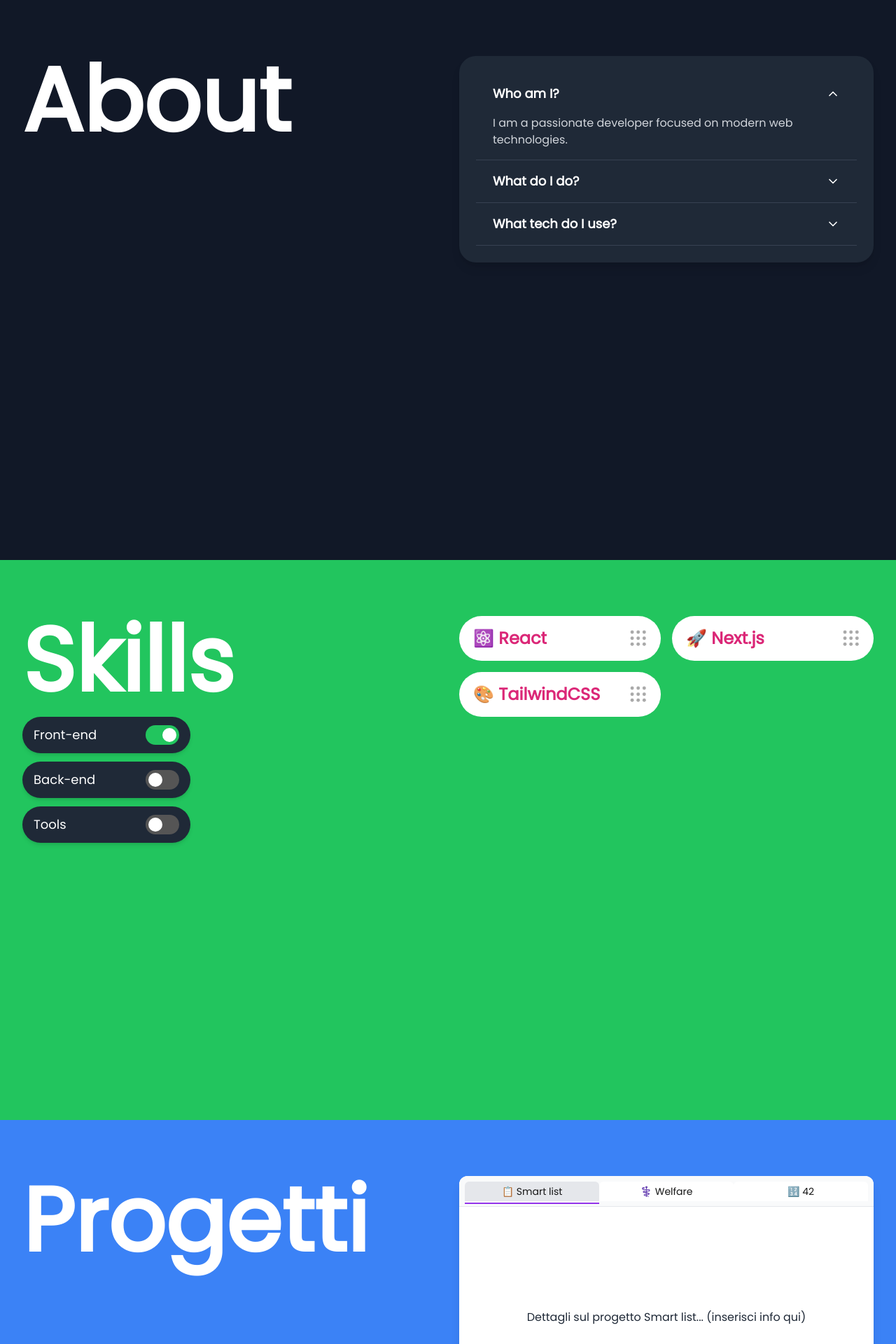
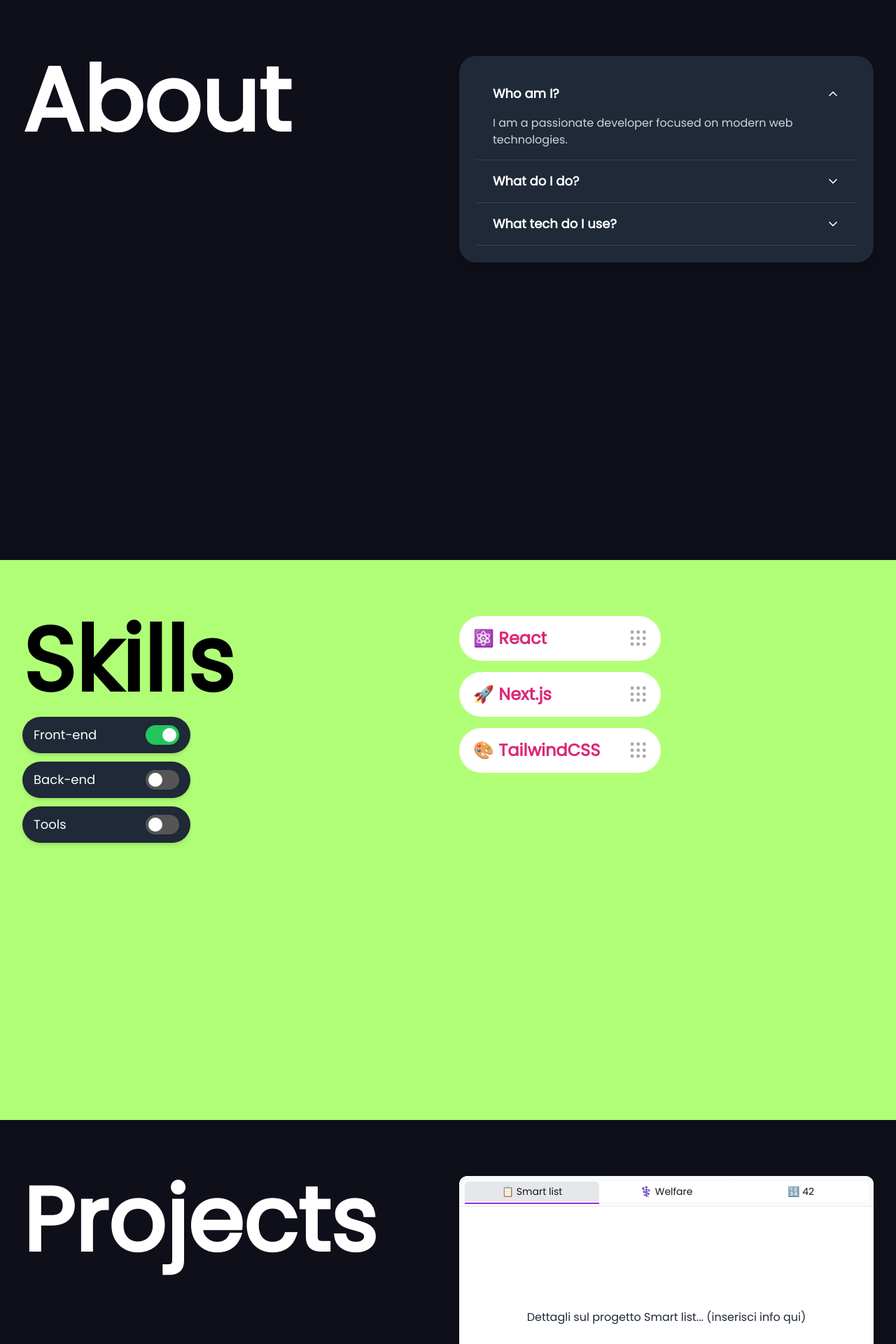
Before and after one commit to amema42/portfolio, a Next.js app: page / in a window 1280 px wide. Shown: the top 1920 px of the page at 70% size. Built offline with nearby package versions, Linux system fonts and the light colour scheme.

Commit message:
feat: Setting Colors

```diff
--- a/src/app/page.tsx
+++ b/src/app/page.tsx
@@ -17,16 +17,16 @@ export default function Home() {
 
   return (
     <main className="flex flex-col w-full">
-      <SectionWrapper title="About"  bgColor="bg-gray-900">
+      <SectionWrapper title="About"  bgColor="bg-rich-black" titleColor="text-white">
         <FAQ />
       </SectionWrapper>
 
-      <SectionWrapper title="Skills" bgColor="bg-green-500">
+      <SectionWrapper title="Skills" bgColor="bg-green-yellow" titleColor="text-black">
         <SkillsToggle onToggle={(newFilters) => setFilters(newFilters)} />
 
         <SkillsList activeFilters={filters} />
       </SectionWrapper>
-      <SectionWrapper title="Progetti" bgColor="bg-blue-500">
+      <SectionWrapper title="Projects" bgColor="bg-rich-black" titleColor="text-white">
         <Projects />
       </SectionWrapper>
     </main>
--- a/src/components/SectionWrapper.tsx
+++ b/src/components/SectionWrapper.tsx
@@ -7,9 +7,10 @@ interface SectionProps {
   title: string;
   children: ReactNode | ReactNode[];
   bgColor: string;
+  titleColor?: string;
 }
 
-export default function SectionWrapper({ title, children, bgColor }: SectionProps) {
+export default function SectionWrapper({ title, children, bgColor, titleColor }: SectionProps) {
   const childrenArray = Array.isArray(children) ? children : [children];
 
   return (
@@ -18,7 +19,7 @@ export default function SectionWrapper({ title, children, bgColor }: SectionProp
         <div className="flex flex-col md:flex-row justify-between items-start gap-8">
           <div className="w-full md:w-1/2">
             {/* Title with adaptable font-size  */}
-            <h2 className="text-6xl md:text-9xl font-bold text-white mb-4">{title}</h2>
+            <h2 className={`text-6xl md:text-9xl font-bold mb-4 ${titleColor || ""}`}> {title} </h2>
             {Array.isArray(children) && children[0]}
           </div>
           <div className="md:w-1/2">
--- a/src/components/SkillsList.tsx
+++ b/src/components/SkillsList.tsx
@@ -56,7 +56,7 @@ export default function SkillsList({ activeFilters }: SkillsListProps) {
         axis="y"
         values={selectedSkills}
         onReorder={handleReorder}
-        className="grid sm:grid-cols-2 gap-4"
+        className="grid sm:grid-cols-1 gap-4"
       >
         {selectedSkills.map((skill) => (
           <SkillItem key={skill.id} skill={skill} />
--- a/tailwind.config.ts
+++ b/tailwind.config.ts
@@ -14,6 +14,13 @@ export default {
       colors: {
         background: "var(--background)",
         foreground: "var(--foreground)",
+        'royal-blue': '#162660',
+        'powder-blue': '#D0E6FD',
+        'bone': '#F1E4D1',
+        'lake-blue': '#6D8EC5',
+        'rich-black': '#0E0F19',
+        'green-yellow' : '#B0FE76',
+
       },
     },
   },
```
